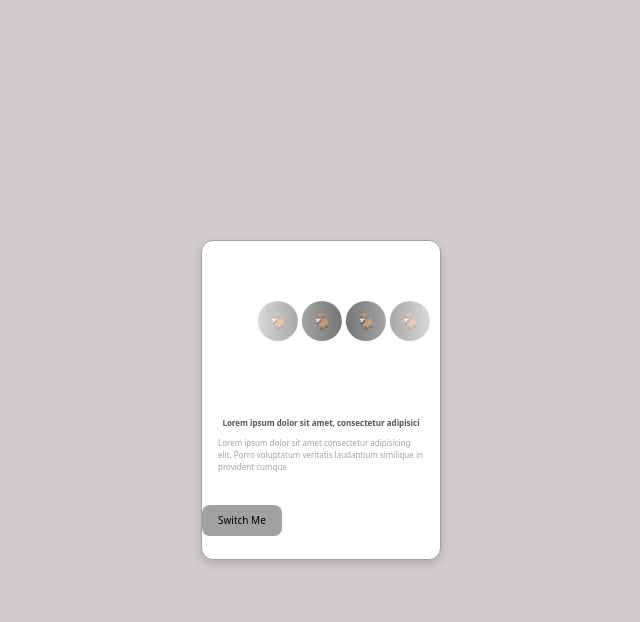
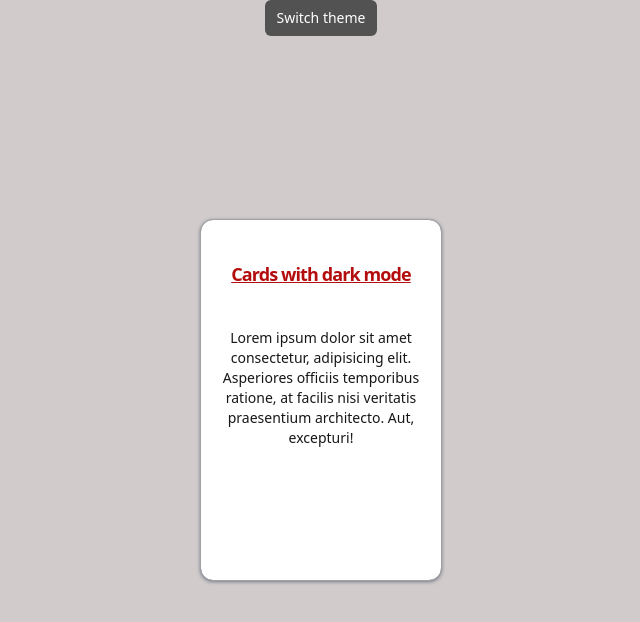
Before and after one commit to Evolver-3/Practice-tailwind-with-designs, a React (Vite) app: page / in a window 1280 px wide. Shown: the top 622 px of the page, without its empty margins (319-959 px from the left). Built offline with nearby package versions, Linux system fonts and the light colour scheme.

Commit message:
new cards

```diff
--- a/src/App.jsx
+++ b/src/App.jsx
@@ -1,5 +1,6 @@
 
-import Dark from "./Sec2/Dark"
+
+import Ara from "./Triple/Ara"
 
 
 function App() {
@@ -8,7 +9,7 @@ function App() {
   return (
     <>
       <div className="bg-background text-foreground h-screen ">
-       <Dark/>
+       <Ara/>
 
 
       </div>
--- a/src/Sec2/Dark.jsx
+++ b/src/Sec2/Dark.jsx
@@ -61,8 +61,6 @@ const Dark = () => {
         <p className='text-neutral-400 text-first'>Lorem ipsum dolor sit amet consectetur adipisicing elit. Porro voluptatum veritatis laudantium similique in provident cumque</p>
 
 
-
-
         </div>
 
 
--- /dev/null
+++ b/src/Triple/Ara.jsx
@@ -0,0 +1,29 @@
+import React from 'react'
+
+const Ara = () => {
+
+  const switchTheme=()=>{
+    const Theme=document.documentElement.classList.contains("dark")?"light":"dark";
+
+    document.documentElement.classList.toggle("dark");
+
+    localStorage.setItem("theme",Theme)
+  }
+
+  return (
+    <div className='relative flex justify-center items-center h-screen bg-background'>
+
+      <div className='w-60 h-90 rounded-xl shadow-strong outline-1 outline-neutral-400 bg-white dark:bg-neutral-600 dark:outline-white flex flex-col items-center pt-10 gap-10 '>
+        <h3 className='text-lg font-semibold tracking-tighter dark:text-black underline  '>Cards with dark mode</h3>
+
+        <p className='text-center text-sm mx-5 text-neutral-900 dark:text-white '>Lorem ipsum dolor sit amet consectetur, adipisicing elit. Asperiores officiis temporibus ratione, at facilis nisi veritatis praesentium architecto. Aut, excepturi!</p>
+
+
+      </div>
+      <button className='absolute top-0 bg-neutral-600 px-3 py-2 rounded-md text-white text-sm ' onClick={switchTheme}>Switch theme</button>
+
+    </div>
+  )
+}
+
+export default Ara
```
